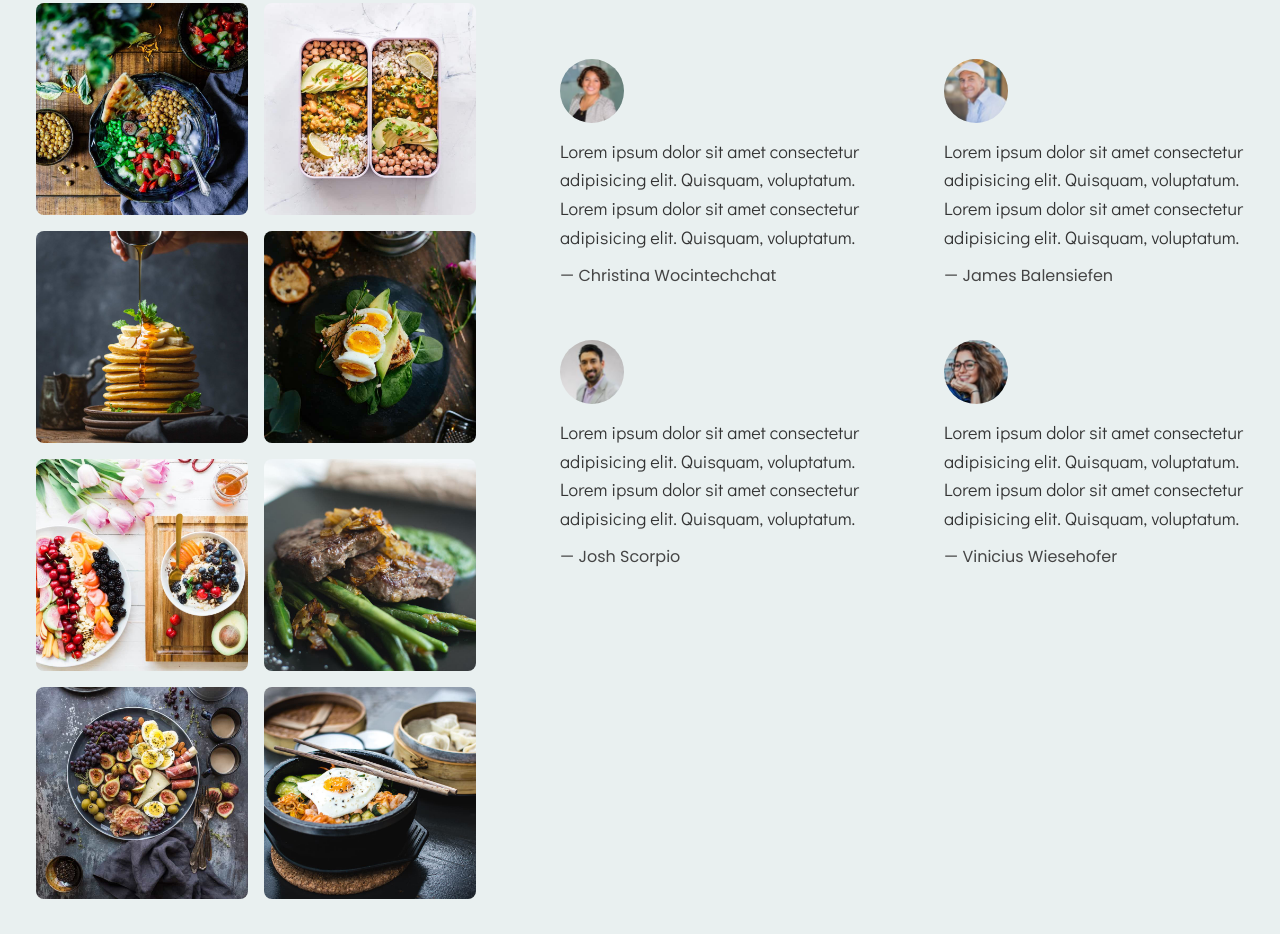
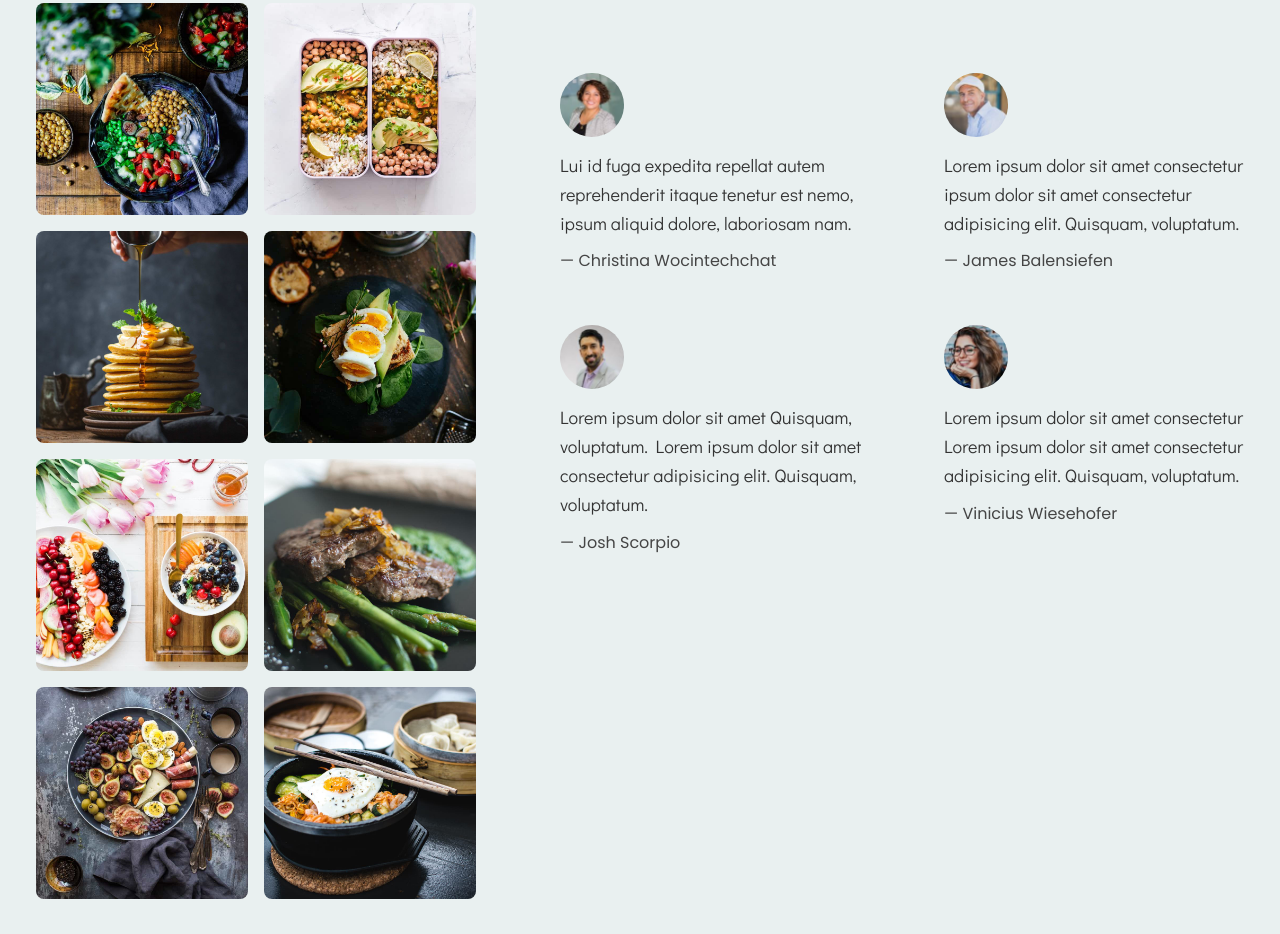
Before and after one commit to hasin023/Flavors, a plain HTML site: page index.html in a window 1280 px wide. Shown: the part 2178-3112 px from the top of the page. Drawn offline with Linux system fonts and the light colour scheme; some packages are replaced by stand-ins of ours; a script that the page names is missing.

Commit message:
Updated testimonials

```diff
--- a/index.html
+++ b/index.html
@@ -185,7 +185,7 @@
             <figure class="testimonial">
                 <img class="testimonial-img" alt="Customer Testimonial" src="img/testimonials/christina-wocintechchat.jpg"/>
                 <blockquote class="testimonial-text">
-                    Lorem ipsum dolor sit amet consectetur adipisicing elit. Quisquam, voluptatum. Lorem ipsum dolor sit amet consectetur adipisicing elit. Quisquam, voluptatum.
+                   Lui id fuga expedita repellat autem reprehenderit itaque tenetur est nemo, ipsum aliquid dolore, laboriosam nam.
                 </blockquote>
                 <p class="testimonial-name">&mdash; Christina Wocintechchat</p>
             </figure>
@@ -193,7 +193,7 @@
             <figure class="testimonial">
                 <img class="testimonial-img" alt="Customer Testimonial" src="img/testimonials/james-balensiefen.jpg"/>
                 <blockquote class="testimonial-text">
-                    Lorem ipsum dolor sit amet consectetur adipisicing elit. Quisquam, voluptatum. Lorem ipsum dolor sit amet consectetur adipisicing elit. Quisquam, voluptatum.
+                    Lorem ipsum dolor sit amet consectetur ipsum dolor sit amet consectetur adipisicing elit. Quisquam, voluptatum.
                 </blockquote>
                 <p class="testimonial-name">&mdash; James Balensiefen</p>
             </figure>
@@ -201,7 +201,7 @@
             <figure class="testimonial">
                 <img class="testimonial-img" alt="Customer Testimonial" src="img/testimonials/josh-scorpio.jpg"/>
                 <blockquote class="testimonial-text">
-                    Lorem ipsum dolor sit amet consectetur adipisicing elit. Quisquam, voluptatum. Lorem ipsum dolor sit amet consectetur adipisicing elit. Quisquam, voluptatum.
+                    Lorem ipsum dolor sit amet Quisquam, voluptatum. Lorem ipsum dolor sit amet consectetur adipisicing elit. Quisquam, voluptatum.
                 </blockquote>
                 <p class="testimonial-name">&mdash; Josh Scorpio</p>
             </figure>
@@ -209,7 +209,7 @@
             <figure class="testimonial">
                 <img class="testimonial-img" alt="Customer Testimonial" src="img/testimonials/vinicius-wiesehofer.jpg"/>
                 <blockquote class="testimonial-text">
-                    Lorem ipsum dolor sit amet consectetur adipisicing elit. Quisquam, voluptatum. Lorem ipsum dolor sit amet consectetur adipisicing elit. Quisquam, voluptatum.
+                    Lorem ipsum dolor sit amet consectetur Lorem ipsum dolor sit amet consectetur adipisicing elit. Quisquam, voluptatum.
                 </blockquote>
                 <p class="testimonial-name">&mdash; Vinicius Wiesehofer</p>
             </figure>
```
